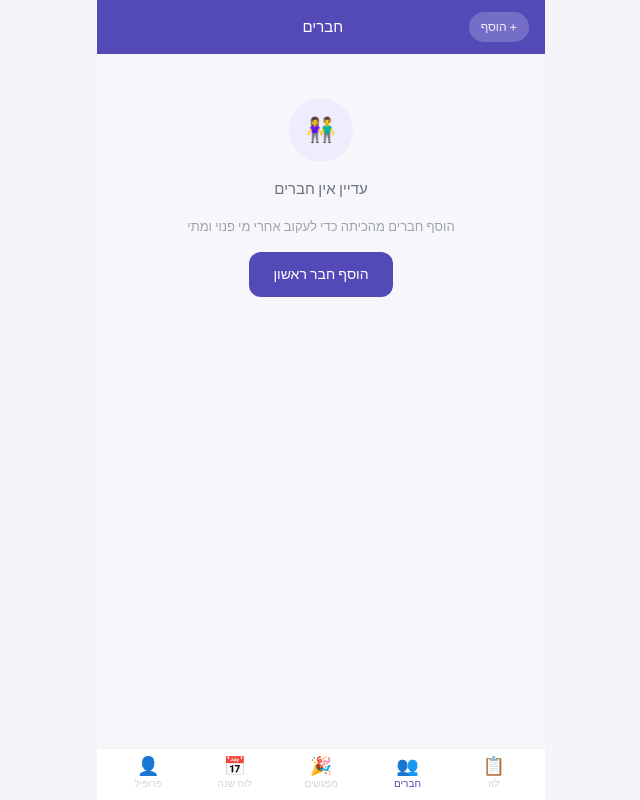
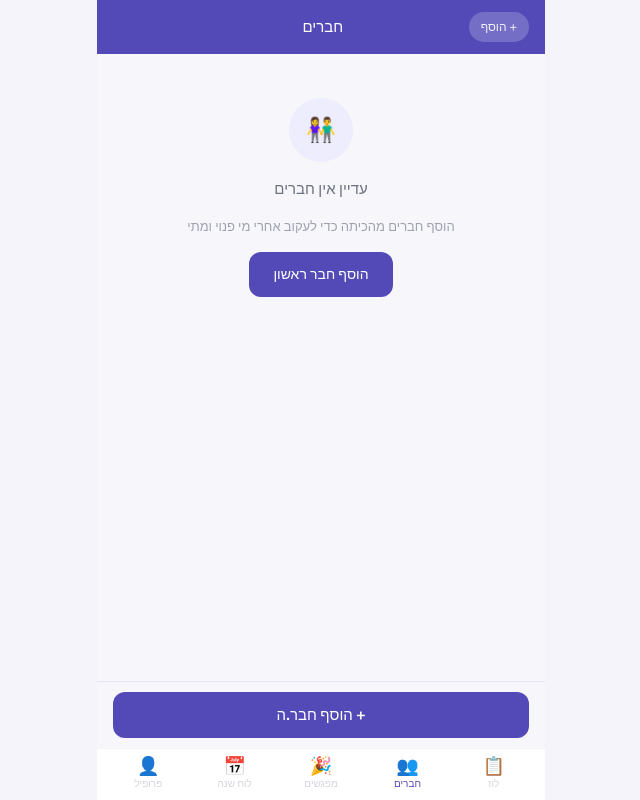
Before and after one commit to madeinphk-alt/kidimeet, a Next.js app: page /friends in a window 1280 px wide. Shown: the whole page, without its empty margins (319-959 px from the left). Built offline with nearby package versions, Linux system fonts and the light colour scheme.

Commit message:
Add sticky add-friend button above bottom nav on friends page
Co-Authored-By: Claude Sonnet 4.6 <noreply@anthropic.com>

```diff
--- a/src/app/friends/page.tsx
+++ b/src/app/friends/page.tsx
@@ -193,6 +193,14 @@ export default function FriendsPage() {
         )}
       </main>
 
+      <div className="px-4 py-2.5 bg-[#f7f6fb] border-t border-[#e8e5f5]">
+        <Link
+          href="/friends/add"
+          className="block w-full bg-[#534AB7] text-white text-[15px] font-medium text-center py-3 rounded-xl"
+        >
+          + הוסף חבר.ה
+        </Link>
+      </div>
       <BottomNav active="friends" />
     </div>
   );
```
